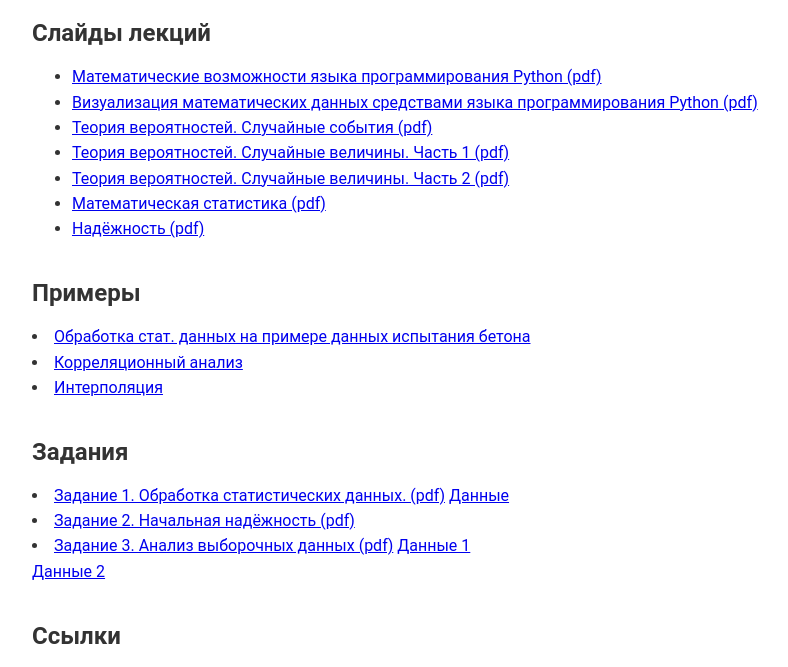
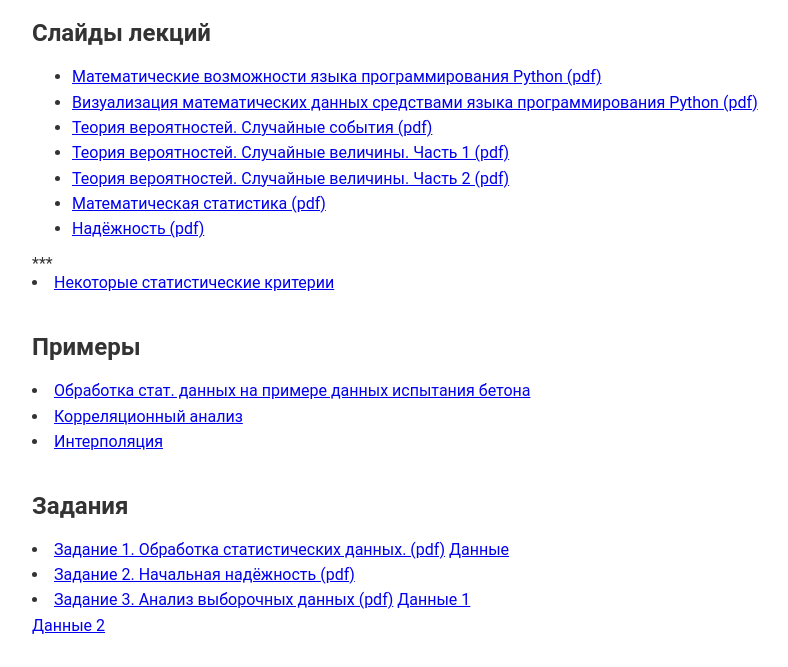
Before and after one commit to VetrovSV/AppMathST, a plain HTML site: page docs/index.html in a window 1280 px wide. Shown: the part 81-748 px from the top of the page, without its empty margins (208-996 px from the left). Drawn offline with Linux system fonts and the light colour scheme.

Commit message:
+ stat tests

```diff
--- a/docs/index.html
+++ b/docs/index.html
@@ -25,6 +25,9 @@
     <li><a href="https://github.com/VetrovSV/ST/blob/master/PSM_variables_2.pdf?raw=true">Теория вероятностей. Случайные величины. Часть 2 (pdf)</a></li>
     <li><a href="https://github.com/VetrovSV/ST/blob/master/PSM_statistics.pdf?raw=true">Математическая статистика (pdf)</a></li><li><a href="https://github.com/VetrovSV/ST/blob/master/PSM_statistics.pdf?raw=true">Надёжность (pdf)</a></li>
 </ul>
+
+    ***
+    <li><a href="https://github.com/VetrovSV/ST/blob/master/%D0%9D%D0%B5%D0%BA%D0%BE%D1%82%D0%BE%D1%80%D1%8B%D0%B5%20%D1%81%D1%82%D0%B0%D1%82%D0%B8%D1%81%D1%82%D0%B8%D1%87%D0%B5%D1%81%D0%BA%D0%B8%D0%B5%20%D0%BA%D1%80%D0%B8%D1%82%D0%B5%D1%80%D0%B8%D0%B8.%201page.pdf?raw=true">Некоторые статистические критерии</a></li>
 </section>
 
 
```
